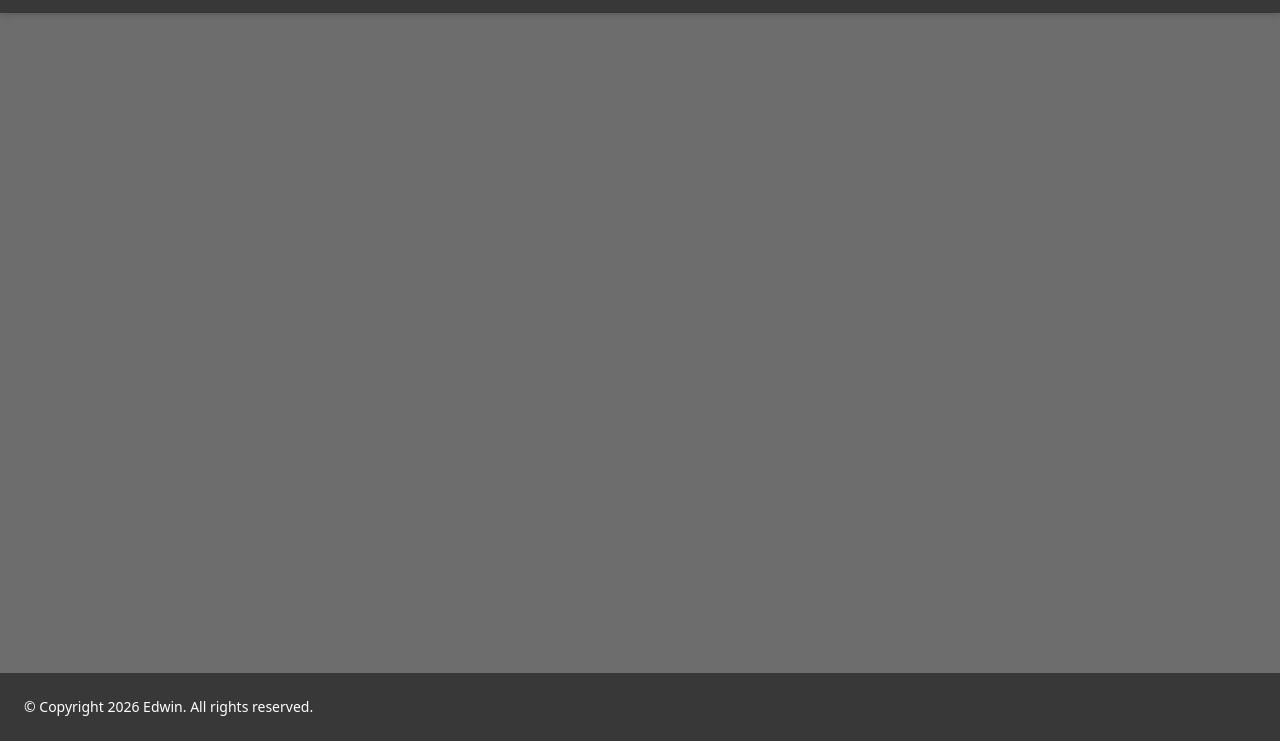
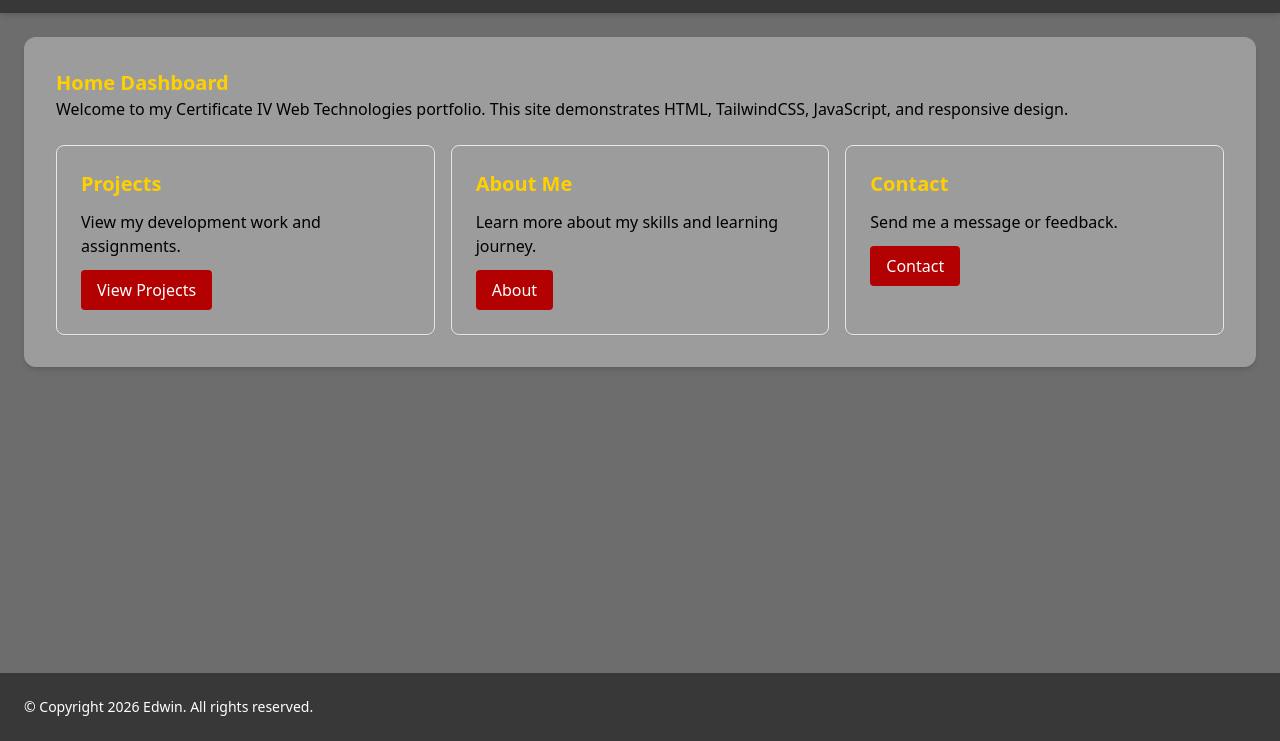
Before and after one commit to MechtrixPrime/C4Prog-WT-23S2-Final-Project, a website: page index.html in a window 1280 px wide. Shown: the part 59-800 px from the top of the page. Drawn offline with Linux system fonts and the light colour scheme.

Commit message:
feat(Home page): Added Main section

```diff
--- a/index.html
+++ b/index.html
@@ -36,6 +36,55 @@
         </section>
     </header>
 
+    <main class="container mx-auto flex-grow p-6">
+
+        <article class="bg-[rgb(156,156,156)] rounded-xl shadow-md p-8 mb-8">
+
+            <header class="mb-6">
+                <h2 class="text-xl font-bold text-[rgb(255,208,0)]">
+                    Home Dashboard
+                </h2>
+                <p class="text-black">
+                    Welcome to my Certificate IV Web Technologies portfolio. This site demonstrates HTML, TailwindCSS,
+                    JavaScript, and responsive design.
+                </p>
+            </header>
+
+            <section class="grid md:grid-cols-3 gap-4">
+
+                <article class="border rounded-lg p-6 shadow-sm hover:shadow-lg transition">
+                    <h3 class="text-xl font-semibold mb-3">Projects</h3>
+                    <p class="text-black mb-3">View my development work and assignments.</p>
+                    <a href="projects.html"
+                        class="inline-block bg-[rgb(179,0,0)] text-white px-4 py-2 rounded hover:bg-[rgb(129,0,0)]">
+                        View Projects
+                    </a>
+                </article>
+
+                <article class="border rounded-lg p-6 shadow-sm hover:shadow-lg transition">
+                    <h3 class="text-xl font-semibold mb-3">About Me</h3>
+                    <p class="text-black mb-3">Learn more about my skills and learning journey.</p>
+                    <a href="about.html"
+                        class="inline-block bg-[rgb(179,0,0)] text-white px-4 py-2 rounded hover:bg-[rgb(129,0,0)]">
+                        About
+                    </a>
+                </article>
+
+                <article class="border rounded-lg p-6 shadow-sm hover:shadow-lg transition">
+                    <h3 class="text-xl font-semibold mb-3">Contact</h3>
+                    <p class="text-black mb-3">Send me a message or feedback.</p>
+                    <a href="contact.html"
+                        class="inline-block bg-[rgb(179,0,0)] text-white px-4 py-2 rounded hover:bg-[rgb(129,0,0)]">
+                        Contact
+                    </a>
+                </article>
+
+            </section>
+
+        </article>
+
+    </main>
+
     <footer class="bg-[rgb(56,56,56)] text-white mt-auto">
         <section class="container mx-auto grid gap-6 md:grid-cols-2 p-6">
 
```
